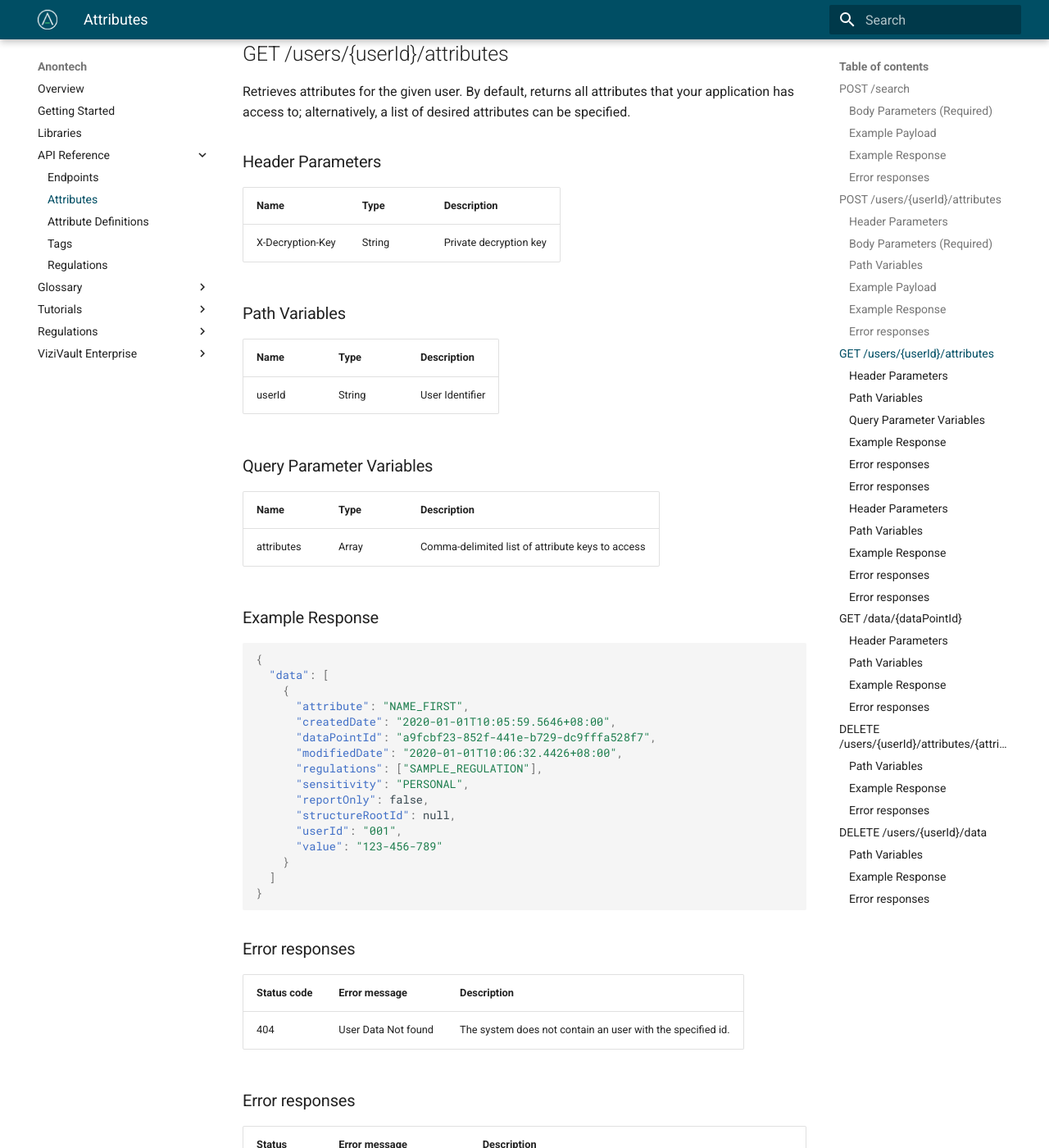
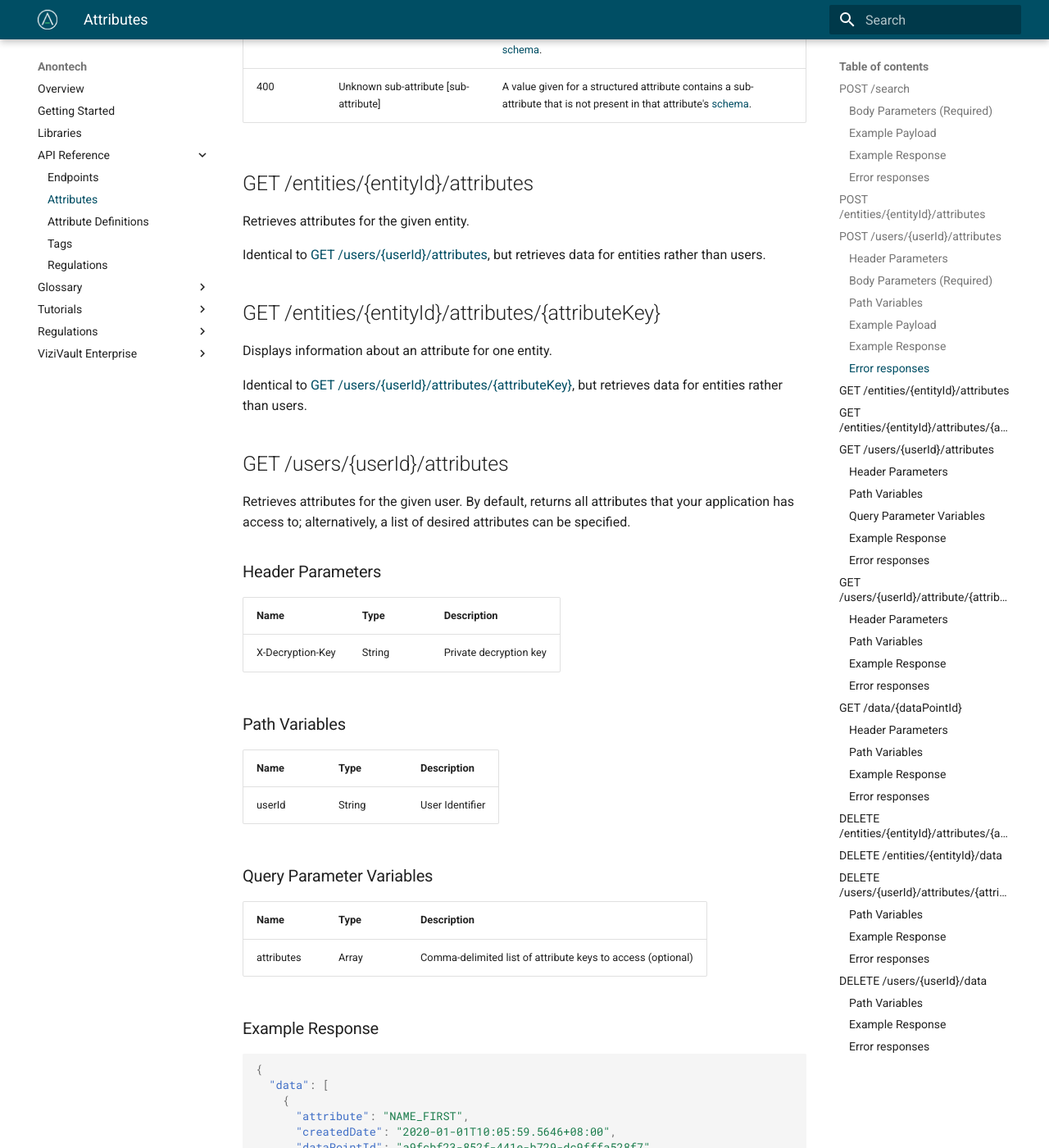
Before and after one commit to anontechnology/documentation, an MkDocs documentation site: the page built from docs/api/datapoints.md, in a window 1280 px wide and 1400 px high, scrolled down 3777 px. Shown: the whole window at 82% size. Built offline with MkDocs 1.6.1 and Material for MkDocs 9.7.7, drawn with Linux system fonts in a browser that asks for light colours; some of the changed text lies outside the part shown.

````diff
--- a/docs/api/datapoints.md
+++ b/docs/api/datapoints.md
@@ -127,6 +127,11 @@ Searches data that matches specified criteria, using blind indexing to allow sea
 |-----------|-------------|-----------|
 |404|Data Not Found|No search results were found for the provided query.|
 
+## POST /entities/{entityId}/attributes
+Stores attributes for the given entity
+
+Identical to [POST /users/{userId}/attributes](#post-usersuseridattributes), but stores data for entities rather than users.
+
 ## POST /users/{userId}/attributes
 Stores attributes for the given user
 
@@ -197,6 +202,15 @@ Stores attributes for the given user
 |422|Expected \[type\] for value of attribute \[attribute\]|The value given for the indicated attribute or sub-attribute does not match what is expected according to that attribute's [schema](/tutorials/attribute-schemas).|
 |400|Unknown sub-attribute \[sub-attribute\]|A value given for a structured attribute contains a sub-attribute that is not present in that attribute's [schema](/tutorials/attribute-schemas).|
 
+## GET /entities/{entityId}/attributes
+Retrieves attributes for the given entity.
+
+Identical to [GET /users/{userId}/attributes](#get-usersuseridattributes), but retrieves data for entities rather than users.
+
+## GET /entities/{entityId}/attributes/{attributeKey}
+Displays information about an attribute for one entity.
+
+Identical to [GET /users/{userId}/attributes/{attributeKey}](#get-usersuseridattributesattributekey), but retrieves data for entities rather than users.
 
 ## GET /users/{userId}/attributes
 Retrieves attributes for the given user. By default, returns all attributes that your application has access to; alternatively, a list of desired attributes can be specified.
@@ -214,7 +228,7 @@ Retrieves attributes for the given user. By default, returns all attributes that
 ### Query Parameter Variables
 |Name               |Type                          |Description      |
 |-------------------|------------------------------|-----------------|
-|attributes         |Array<String>                 |Comma-delimited list of attribute keys to access|
+|attributes         |Array<String>                 |Comma-delimited list of attribute keys to access (optional)|
 
 ### Example Response
 ```json
@@ -239,18 +253,11 @@ Retrieves attributes for the given user. By default, returns all attributes that
 ### Error responses
 |Status code|Error message|Description|
 |-----------|-------------|-----------|
-|404        |User Data Not found    |The system does not contain an user with the specified id.|
-
-
-### Error responses
-|Status code|Error message|Description|
-|-----------|-------------|-----------|
 |400|Encoded key provided is invalid|The private decryption key provided is not correct.|
 |403|Forbidden|You are trying to access attributes that your application does not have access to.|
 |404|User Data Not Found|The specified user does not exist, or else that user has no value for the attributes specified.|
 
-
- ## GET /users/{userId}/attribute/{attributeKey}
+## GET /users/{userId}/attribute/{attributeKey}
 
 Displays information about an attribute for one user.
 
@@ -284,12 +291,6 @@ Displays information about an attribute for one user.
   ]
 }
 ```
-
-### Error responses
-|Status code|Error message|Description|
-|-----------|-------------|-----------|
-|404        |User Data Not found    |The system does not contain any data with the specified user id and attribute.|
-
 
 ### Error responses
 |Status code|Error message|Description|
@@ -337,6 +338,16 @@ Retrieves data with the given datapoint id
 |403|Forbidden|Your application does not have access to the attribute of the data point you are trying to read.|
 |404|User Data Not Found|There is no data point in the system with the specified ID.|
 
+## DELETE /entities/{entityId}/attributes/{attributeKey}
+Deletes attributes for the given entity and attribute
+
+Identical to [DELETE /users/{userId}/attributes/{attributeKey}](#delete-usersuseridattributesattributekey), but deletes data for entities rather than users.
+
+## DELETE /entities/{entityId}/data
+Stores attributes for the given entity
+
+Identical to [DELETE /users/{userId}/data](#delete-usersuseriddata), but deletes data for entities rather than users.
+
 ## DELETE /users/{userId}/attributes/{attributeKey}
 Deletes attributes for the given user and attribute
 
````
Also changed, not shown: docs/api/attributes.md (+1 -0 lines), docs/api/endpoints.md (+6 -0 lines), docs/api/users.md (+30 -0 lines).
